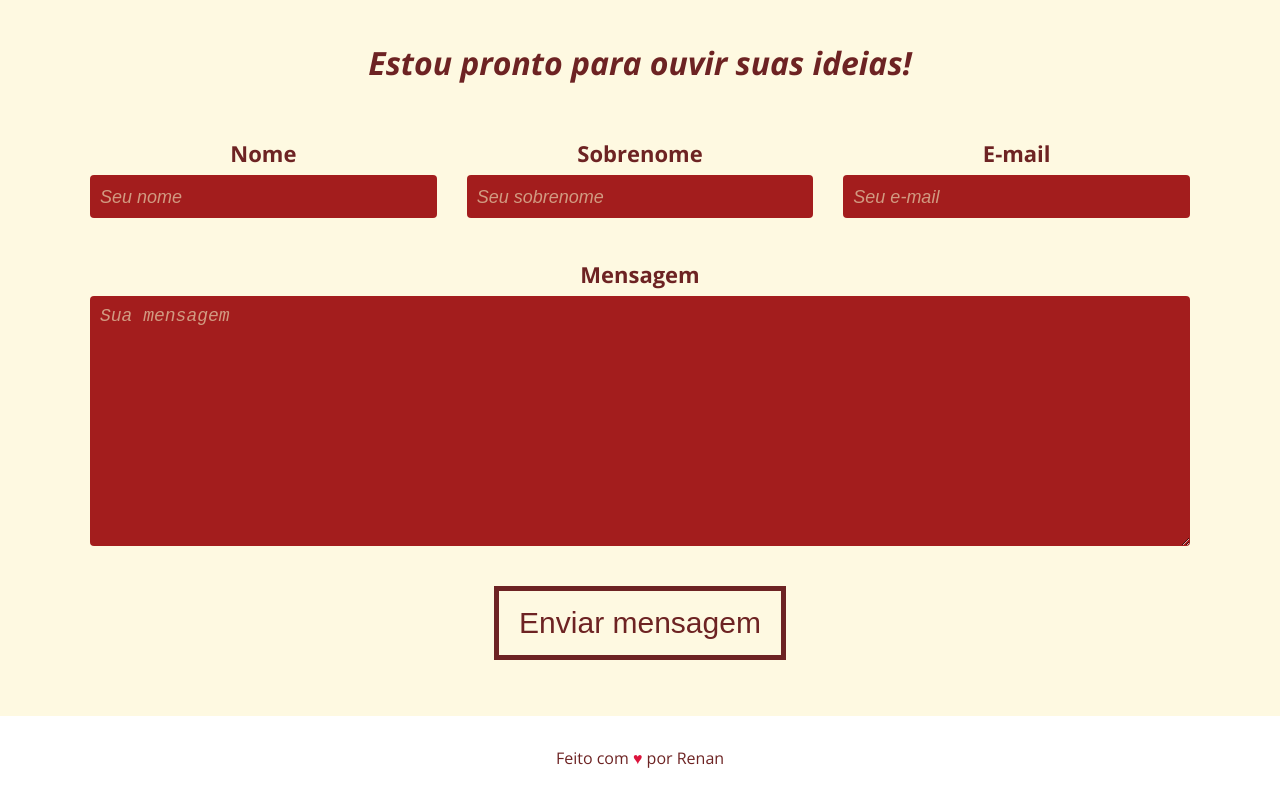
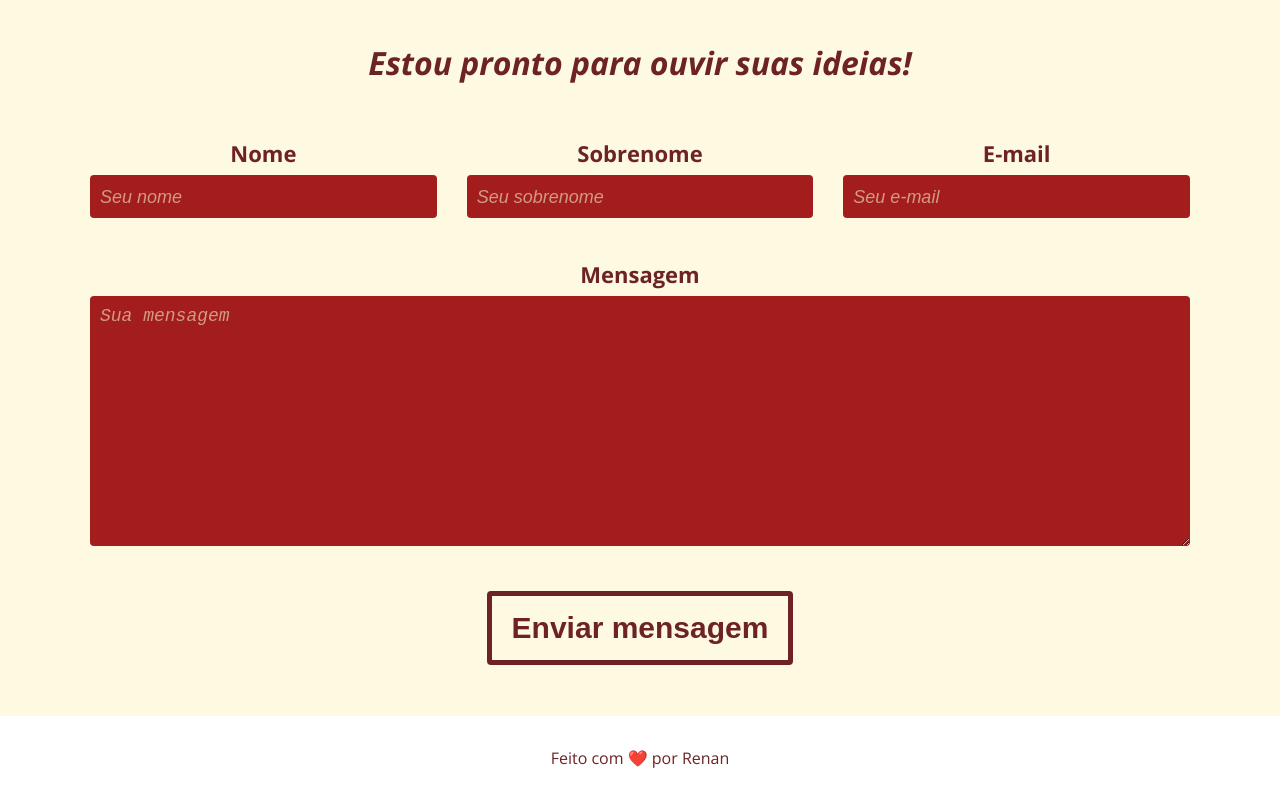
Before and after one commit to renancvitor/portfolio, a plain HTML site: page index.html in a window 1280 px wide. Shown: the part 5744-6544 px from the top of the page. Drawn offline with nearby package versions, Linux system fonts and the light colour scheme.

```diff
--- a/assets/css/style.css
+++ b/assets/css/style.css
@@ -426,6 +426,34 @@
     box-shadow: 0 0 10px 2px var(--shadow-color);
 }
 
+.form-group button {
+    padding: 8px 8px;
+    background: var(--input-background);
+    border: none;
+    border-radius: 4px;
+    color: var(--texto);
+    cursor: pointer;
+    font-weight: bold;
+    transition: background 0.3s, transform 0.2s;
+    margin: 0 auto;
+    display: block;
+    margin-top: 5px;
+}
+
+.form-group button:hover {
+    background: var(--input-background);
+    transform: scale(1.05);
+}
+
+.form-group button:active {
+    transform: scale(0.95);
+}
+
+.form-group button:focus {
+    outline: none;
+    box-shadow: 0 0 5px 2px var(--input-background); /* Ajuste para destacar o botão quando focado */
+}
+
 body .full-width {
     width: 100%;
     flex: 1 1 100%;
--- a/index.html
+++ b/index.html
@@ -296,7 +296,7 @@
     <script src="script.js" defer></script>
 
     <footer id="footer" class="footer">
-        <p>Feito com <span class="heart">♥</span> por Renan</p>
+        <p>Feito com <span class="heart">❤️</span> por Renan</p>
     </footer>
 
     <a class="back-to-top" href="#">⮝</a>
```
